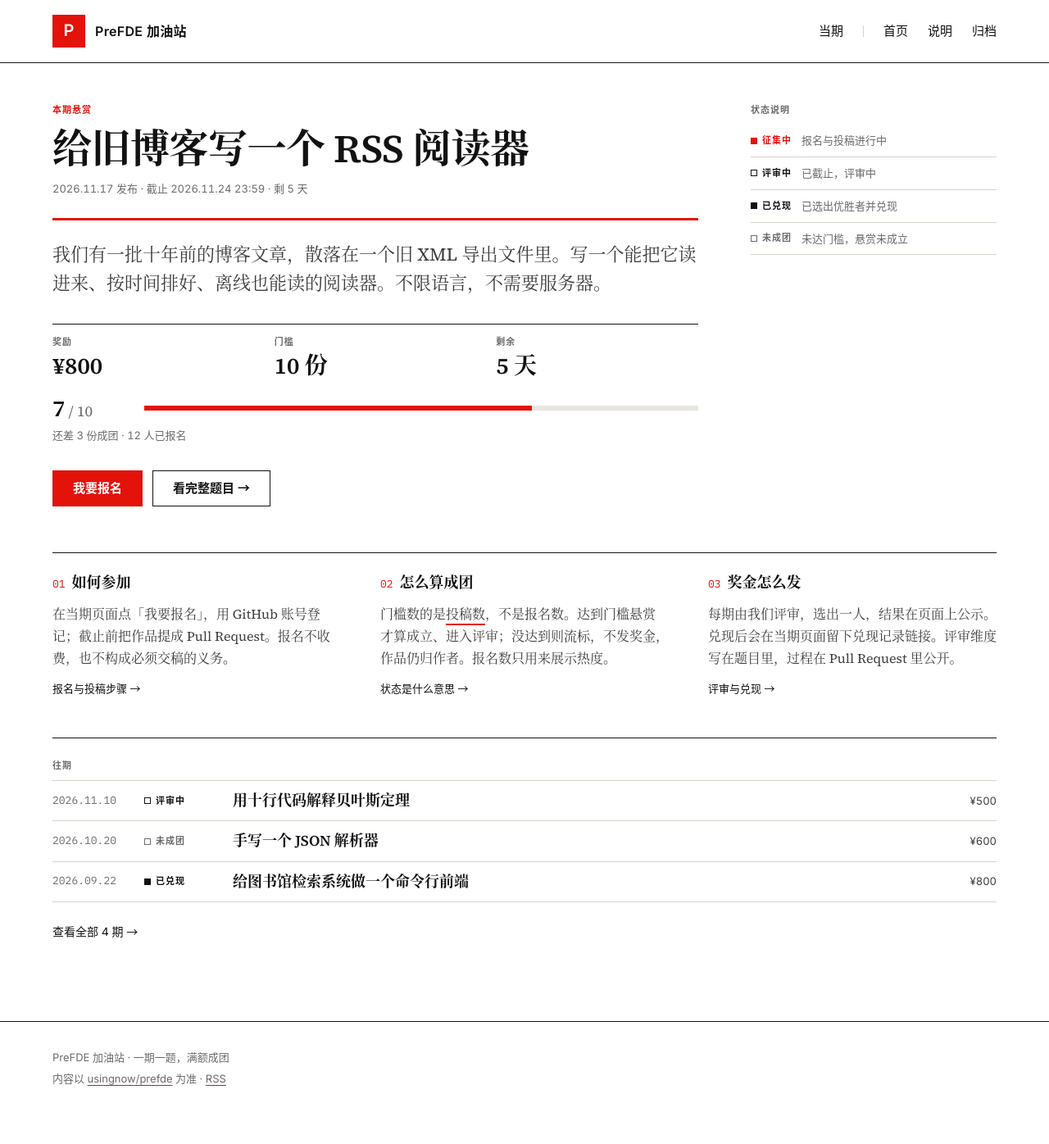
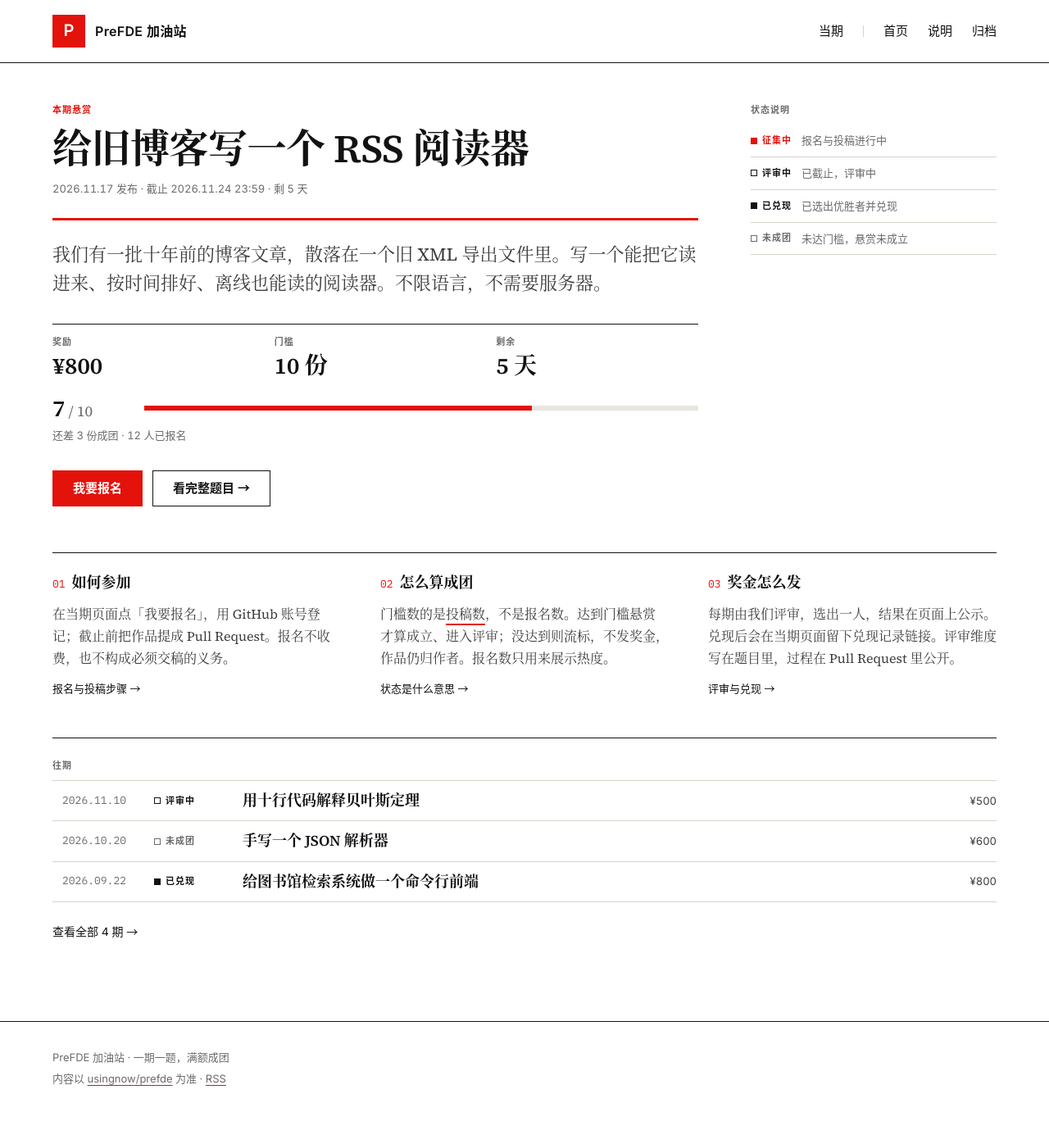
Before and after one commit to usingnow/prefde, a Jekyll site: the page built from index.html, in a window 1280 px wide. Shown: the whole page at 82% size. Built offline with Jekyll 4.4.1, drawn with Linux system fonts in a browser that asks for light colours.

Commit message:
往期行增加左内边距，避免悬停红线压住日期文字

```diff
--- a/_sass/_components.scss
+++ b/_sass/_components.scss
@@ -515,7 +515,7 @@ pre code { font-size: 14px; }
   grid-template-columns: 96px 92px minmax(0, 1fr) auto;
   align-items: center;
   gap: var(--s4);
-  padding: var(--s3) 0;
+  padding: var(--s3) 0 var(--s3) var(--s3);
   border-top: 1px solid var(--rule);
   text-decoration: none;
   color: inherit;
```
